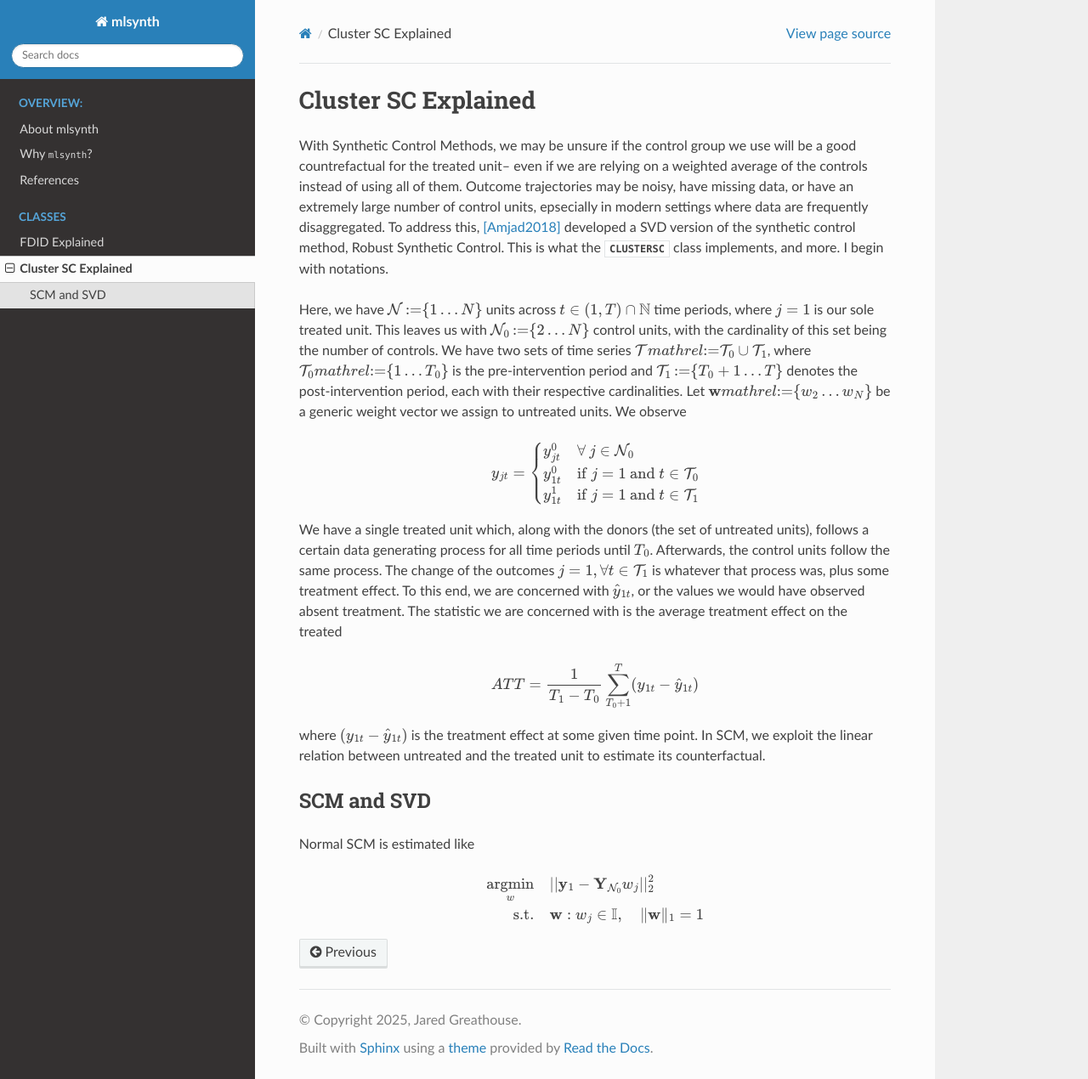
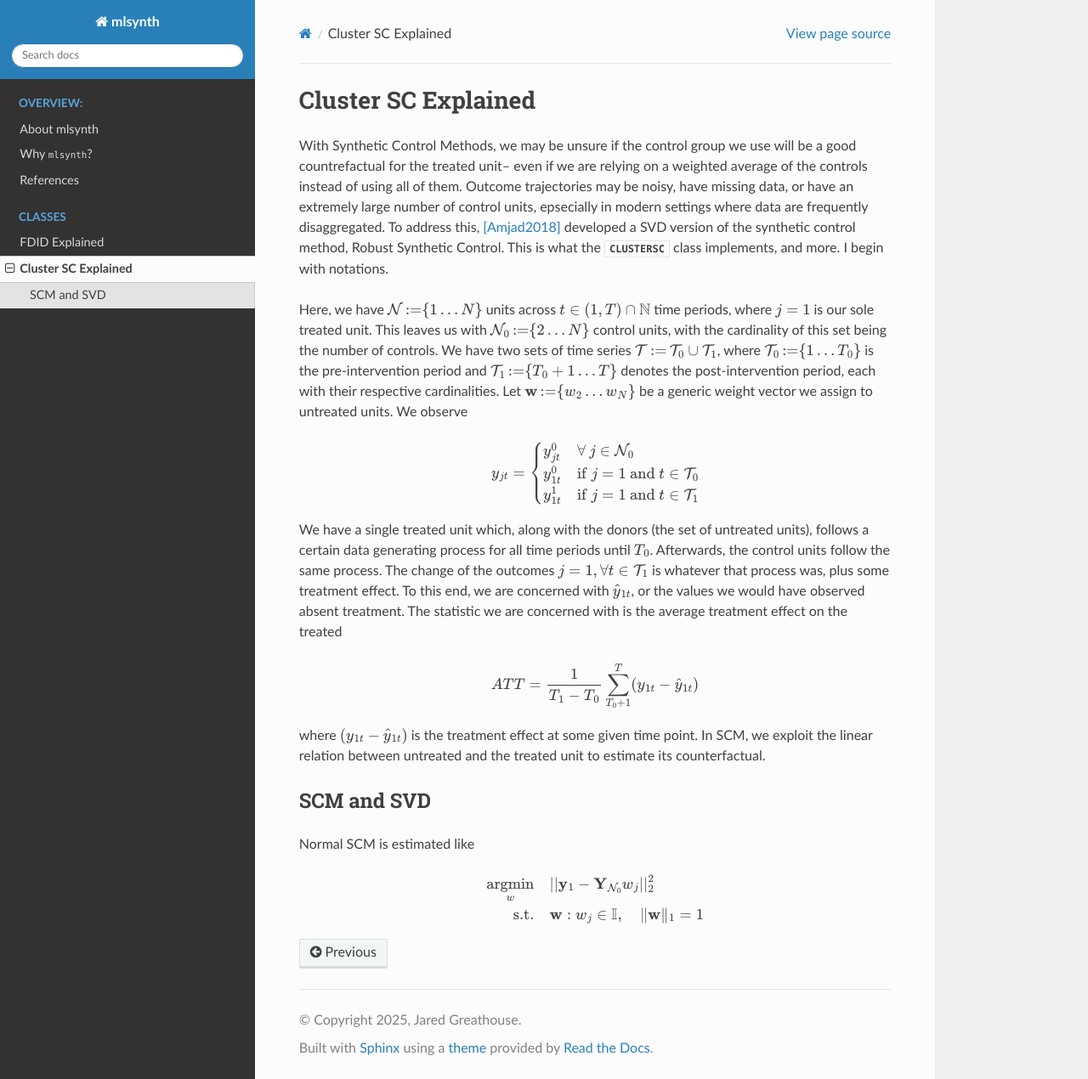
Before and after one commit to jgreathouse9/mlsynth, a Sphinx documentation site: the page built from docs/clustersc.rst, in a window 1280 px wide and 1270 px high. Shown: the whole window at 85% size. Built offline with Sphinx 7.4.7 and the Read the Docs theme 3.1.0, drawn with Linux system fonts in a browser that asks for light colours; pages that are not in the unit, such as notebooks, are missing from menus.

Commit message:
Update clustersc.rst

```diff
--- a/docs/clustersc.rst
+++ b/docs/clustersc.rst
@@ -7,10 +7,10 @@ Here, we have :math:`\mathcal{N} \operatorname*{:=} \lbrace{1 \ldots N \rbrace}`
 :math:`t \in \left(1, T\right) \cap \mathbb{N}` time periods, where :math:`j=1` is our sole treated unit.
 This leaves us with :math:`\mathcal{N}_0 \operatorname*{:=} \lbrace{2 \ldots N \rbrace}` control units,
 with the cardinality of this set being the number of controls. We have two sets of time series
-:math:`\mathcal{T} mathrel{:=} \mathcal{T}_0 \cup \mathcal{T}_1`, where
-:math:`\mathcal{T}_0 mathrel{:=} \lbrace{1 \ldots T_0 \rbrace}` is the pre-intervention period and
+:math:`\mathcal{T} \operatorname*{:=}\mathcal{T}_0 \cup \mathcal{T}_1`, where
+:math:`\mathcal{T}_0 \operatorname*{:=} \lbrace{1 \ldots T_0 \rbrace}` is the pre-intervention period and
 :math:`\mathcal{T}_1 \operatorname*{:=}\lbrace{T_0+1 \ldots T \rbrace}` denotes the post-intervention period,
-each with their respective cardinalities. Let :math:`\mathbf{w} mathrel{:=} \lbrace{w_2 \ldots w_N \rbrace}`
+each with their respective cardinalities. Let :math:`\mathbf{w} \operatorname*{:=}\lbrace{w_2 \ldots w_N \rbrace}`
 be a generic weight vector we assign to untreated units. We observe
 
 .. math::
```
